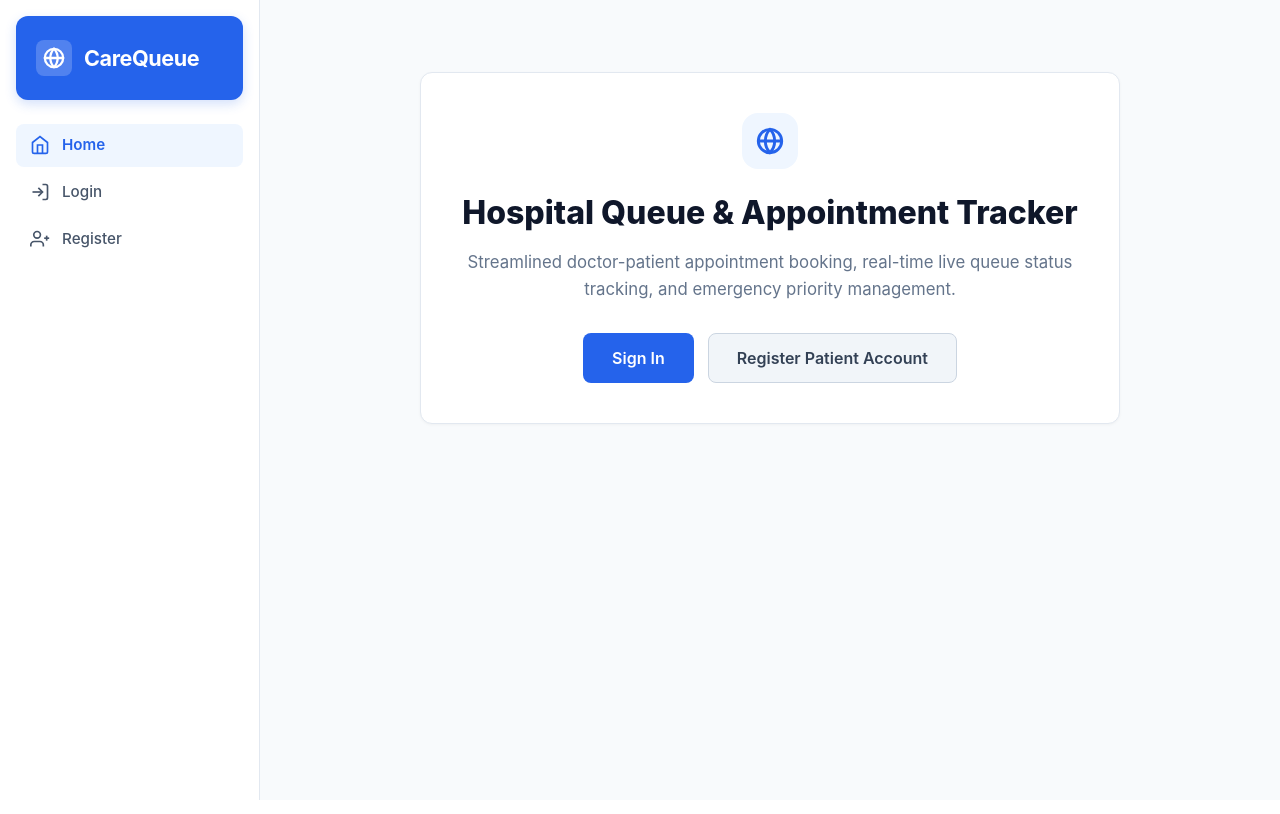
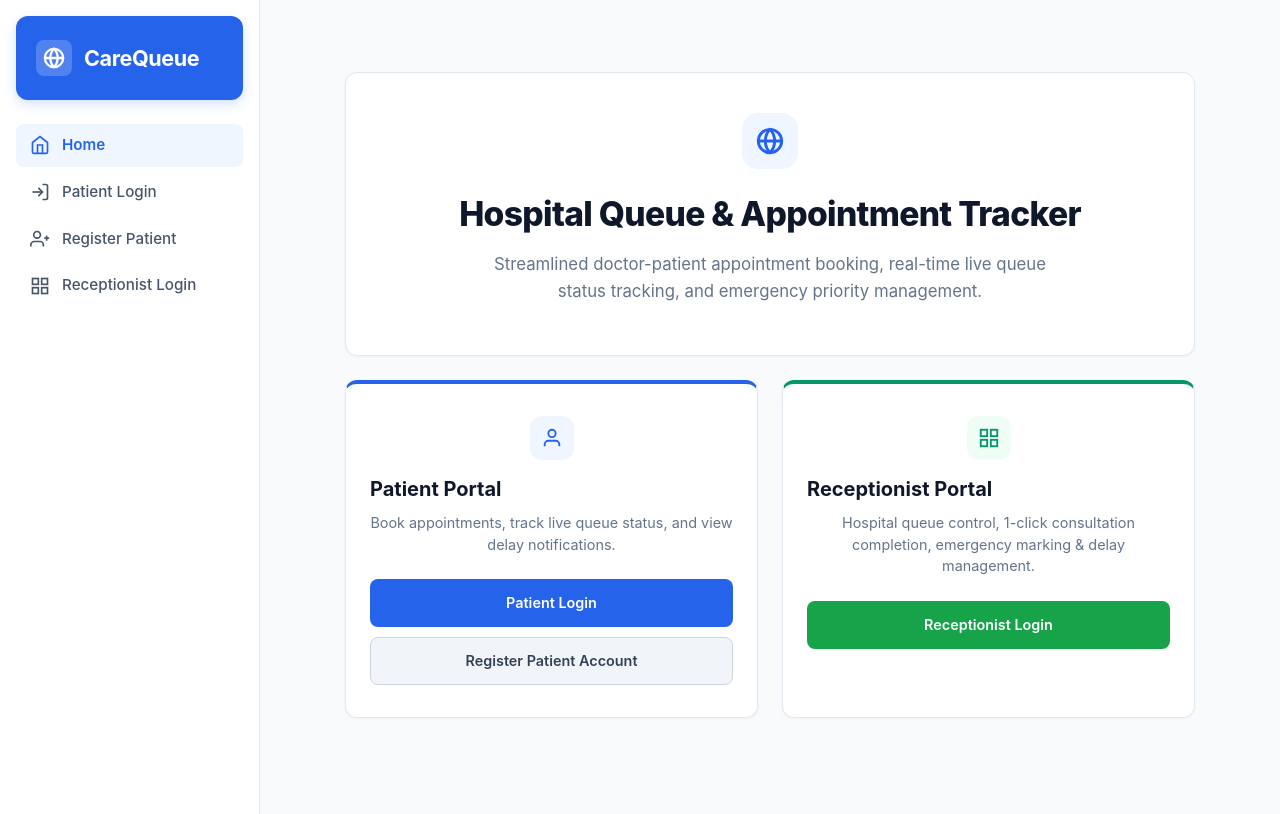
Before and after one commit to dajitha12-bot/doctorpatient, a Django app: page / in a window 1280 px wide. Run offline with Django 4.2, Linux system fonts and the light colour scheme.

Commit message:
Add explicit separate Patient Login and Receptionist Login portals

```diff
--- a/doctor_patient_appointment_system/appointments/urls.py
+++ b/doctor_patient_appointment_system/appointments/urls.py
@@ -6,7 +6,9 @@ urlpatterns = [
     # Common URLs
     path('', views.home, name='home'),
     path('register/', views.register, name='register'),
-    path('login/', auth_views.LoginView.as_view(template_name='login.html'), name='login'),
+    path('login/', views.patient_login, name='login'),
+    path('patient/login/', views.patient_login, name='patient_login'),
+    path('receptionist/login/', views.receptionist_login, name='receptionist_login'),
     path('logout/', auth_views.LogoutView.as_view(next_page='/'), name='logout'),
 
     # Patient URLs
--- a/doctor_patient_appointment_system/appointments/views.py
+++ b/doctor_patient_appointment_system/appointments/views.py
@@ -34,6 +34,8 @@ def patient_required(view_func):
         return view_func(request, *args, **kwargs)
     return _wrapped
 
+from django.contrib.auth.forms import AuthenticationForm
+
 # Common Views
 def home(request):
     if request.user.is_authenticated:
@@ -41,6 +43,63 @@ def home(request):
             return redirect('receptionist_dashboard')
         return redirect('patient_dashboard')
     return render(request, 'home.html')
+
+def patient_login(request):
+    if request.user.is_authenticated:
+        if is_receptionist_user(request.user):
+            return redirect('receptionist_dashboard')
+        return redirect('patient_dashboard')
+
+    if request.method == 'POST':
+        form = AuthenticationForm(request, data=request.POST)
+        if form.is_valid():
+            user = form.get_user()
+            if is_receptionist_user(user):
+                messages.error(request, "This account is a Receptionist account. Please use Receptionist Login.")
+            else:
+                login(request, user)
+                messages.success(request, f"Welcome back, {user.first_name or user.username}!")
+                return redirect('patient_dashboard')
+        else:
+            messages.error(request, "Invalid username or password.")
+    else:
+        form = AuthenticationForm()
+
+    return render(request, 'login.html', {
+        'form': form,
+        'title': 'Patient Login',
+        'subtitle': 'Sign in to access your appointment dashboard',
+        'role': 'patient'
+    })
+
+def receptionist_login(request):
+    if request.user.is_authenticated:
+        if is_receptionist_user(request.user):
+            return redirect('receptionist_dashboard')
+        return redirect('patient_dashboard')
+
+    if request.method == 'POST':
+        form = AuthenticationForm(request, data=request.POST)
+        if form.is_valid():
+            user = form.get_user()
+            if not is_receptionist_user(user):
+                messages.error(request, "This account is a Patient account. Please use Patient Login.")
+            else:
+                login(request, user)
+                messages.success(request, "Welcome to Receptionist Administration Portal.")
+                return redirect('receptionist_dashboard')
+        else:
+            messages.error(request, "Invalid username or password.")
+    else:
+        form = AuthenticationForm()
+
+    return render(request, 'login.html', {
+        'form': form,
+        'title': 'Receptionist Login',
+        'subtitle': 'Sign in to hospital queue control & management portal',
+        'role': 'receptionist'
+    })
+
 
 def register(request):
     if request.user.is_authenticated:
--- a/doctor_patient_appointment_system/templates/base.html
+++ b/doctor_patient_appointment_system/templates/base.html
@@ -101,16 +101,22 @@
                             <span>Home</span>
                         </a>
                     </li>
-                    <li class="nav-item {% if request.resolver_match.url_name == 'login' %}active{% endif %}">
-                        <a href="{% url 'login' %}">
+                    <li class="nav-item {% if request.resolver_match.url_name == 'patient_login' or request.resolver_match.url_name == 'login' %}active{% endif %}">
+                        <a href="{% url 'patient_login' %}">
                             <svg viewBox="0 0 24 24" fill="none" stroke="currentColor"><path d="M15 3h4a2 2 0 0 1 2 2v14a2 2 0 0 1-2 2h-4"></path><polyline points="10 17 15 12 10 7"></polyline><line x1="15" y1="12" x2="3" y2="12"></line></svg>
-                            <span>Login</span>
+                            <span>Patient Login</span>
                         </a>
                     </li>
                     <li class="nav-item {% if request.resolver_match.url_name == 'register' %}active{% endif %}">
                         <a href="{% url 'register' %}">
                             <svg viewBox="0 0 24 24" fill="none" stroke="currentColor"><path d="M16 21v-2a4 4 0 0 0-4-4H5a4 4 0 0 0-4 4v2"></path><circle cx="8.5" cy="7" r="4"></circle><line x1="20" y1="8" x2="20" y2="14"></line><line x1="23" y1="11" x2="17" y2="11"></line></svg>
-                            <span>Register</span>
+                            <span>Register Patient</span>
+                        </a>
+                    </li>
+                    <li class="nav-item {% if request.resolver_match.url_name == 'receptionist_login' %}active{% endif %}">
+                        <a href="{% url 'receptionist_login' %}">
+                            <svg viewBox="0 0 24 24" fill="none" stroke="currentColor"><rect x="3" y="3" width="7" height="7"></rect><rect x="14" y="3" width="7" height="7"></rect><rect x="14" y="14" width="7" height="7"></rect><rect x="3" y="14" width="7" height="7"></rect></svg>
+                            <span>Receptionist Login</span>
                         </a>
                     </li>
                 {% endif %}
--- a/doctor_patient_appointment_system/templates/home.html
+++ b/doctor_patient_appointment_system/templates/home.html
@@ -1,6 +1,7 @@
 {% extends 'base.html' %}
 {% block content %}
-<div class="card" style="max-width: 700px; margin: 40px auto; text-align: center; padding: 40px 30px;">
+<div style="max-width: 850px; margin: 40px auto;">
+    <div class="card" style="text-align: center; padding: 40px 30px; margin-bottom: 24px;">
         <div style="width: 56px; height: 56px; background: #eff6ff; color: #2563eb; border-radius: 16px; display: inline-flex; align-items: center; justify-content: center; margin-bottom: 20px;">
             <svg width="28" height="28" viewBox="0 0 24 24" fill="none" stroke="currentColor" stroke-width="2.5" stroke-linecap="round" stroke-linejoin="round">
                 <circle cx="12" cy="12" r="10"></circle>
@@ -9,14 +10,52 @@
             </svg>
         </div>
 
-    <h1 style="font-size: 2rem; font-weight: 800; color: #0f172a; margin-bottom: 12px;">Hospital Queue & Appointment Tracker</h1>
-    <p class="text-muted" style="font-size: 1.05rem; margin-bottom: 30px; line-height: 1.6;">
+        <h1 style="font-size: 2.1rem; font-weight: 800; color: #0f172a; margin-bottom: 12px; letter-spacing: -0.02em;">
+            Hospital Queue & Appointment Tracker
+        </h1>
+        <p class="text-muted" style="font-size: 1.05rem; line-height: 1.6; max-width: 600px; margin: 0 auto 10px auto;">
             Streamlined doctor-patient appointment booking, real-time live queue status tracking, and emergency priority management.
         </p>
+    </div>
 
-    <div style="display: flex; gap: 14px; justify-content: center;">
-        <a href="{% url 'login' %}" class="btn btn-primary" style="padding: 12px 28px; font-size: 1rem;">Sign In</a>
-        <a href="{% url 'register' %}" class="btn btn-secondary" style="padding: 12px 28px; font-size: 1rem;">Register Patient Account</a>
+    <!-- 2 SEPARATE LOGIN PORTALS -->
+    <div class="grid-2" style="gap: 24px;">
+        <!-- PATIENT PORTAL -->
+        <div class="card" style="border-top: 4px solid #2563eb; padding: 32px 24px; text-align: center;">
+            <div style="width: 44px; height: 44px; background: #eff6ff; color: #2563eb; border-radius: 12px; display: inline-flex; align-items: center; justify-content: center; margin-bottom: 14px;">
+                <svg width="22" height="22" viewBox="0 0 24 24" fill="none" stroke="currentColor" stroke-width="2"><path d="M20 21v-2a4 4 0 0 0-4-4H8a4 4 0 0 0-4 4v2"></path><circle cx="12" cy="7" r="4"></circle></svg>
+            </div>
+            <h3 style="font-size: 1.25rem; font-weight: 700; color: #0f172a; margin-bottom: 8px;">Patient Portal</h3>
+            <p class="text-muted" style="font-size: 0.9rem; margin-bottom: 24px; min-height: 40px;">
+                Book appointments, track live queue status, and view delay notifications.
+            </p>
+
+            <div style="display: flex; flex-direction: column; gap: 10px;">
+                <a href="{% url 'patient_login' %}" class="btn btn-primary" style="padding: 12px; width: 100%;">
+                    <span>Patient Login</span>
+                </a>
+                <a href="{% url 'register' %}" class="btn btn-secondary" style="padding: 12px; width: 100%;">
+                    <span>Register Patient Account</span>
+                </a>
+            </div>
+        </div>
+
+        <!-- RECEPTIONIST PORTAL -->
+        <div class="card" style="border-top: 4px solid #059669; padding: 32px 24px; text-align: center;">
+            <div style="width: 44px; height: 44px; background: #f0fdf4; color: #059669; border-radius: 12px; display: inline-flex; align-items: center; justify-content: center; margin-bottom: 14px;">
+                <svg width="22" height="22" viewBox="0 0 24 24" fill="none" stroke="currentColor" stroke-width="2"><rect x="3" y="3" width="7" height="7"></rect><rect x="14" y="3" width="7" height="7"></rect><rect x="14" y="14" width="7" height="7"></rect><rect x="3" y="14" width="7" height="7"></rect></svg>
+            </div>
+            <h3 style="font-size: 1.25rem; font-weight: 700; color: #0f172a; margin-bottom: 8px;">Receptionist Portal</h3>
+            <p class="text-muted" style="font-size: 0.9rem; margin-bottom: 24px; min-height: 40px;">
+                Hospital queue control, 1-click consultation completion, emergency marking & delay management.
+            </p>
+
+            <div style="display: flex; flex-direction: column; gap: 10px;">
+                <a href="{% url 'receptionist_login' %}" class="btn btn-success" style="padding: 12px; width: 100%;">
+                    <span>Receptionist Login</span>
+                </a>
+            </div>
+        </div>
     </div>
 </div>
 {% endblock %}
```
Also changed, not shown: doctor_patient_appointment_system/templates/login.html (+25 -14 lines). Lines whose indentation alone changed are shown as unchanged.
